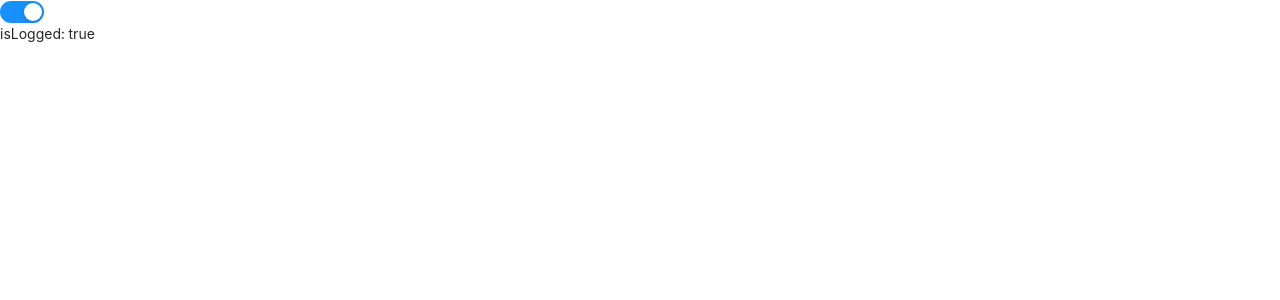
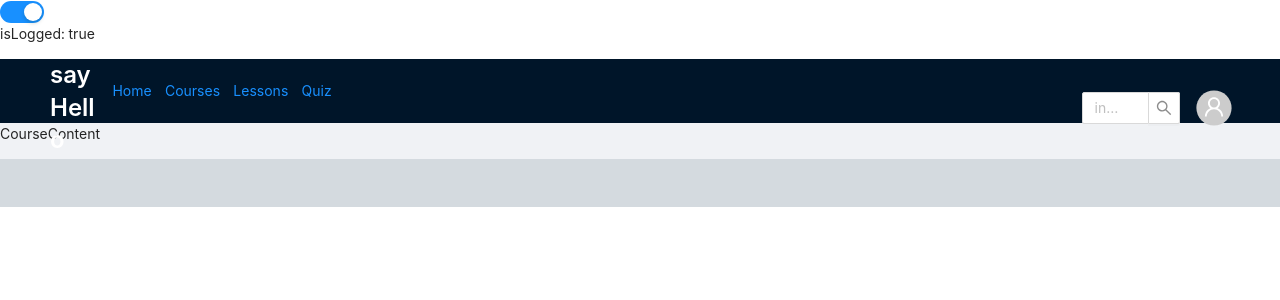
Before and after one commit to antoineGH/sayhello, a React (Create React App) app: page /auth/course/1 in a window 1280 px wide. Before the commit this address had no page. Shown: the top 300 px of the page. Built offline with nearby package versions, Linux system fonts and the light colour scheme.

Commit message:
create route for course content

```diff
--- /dev/null
+++ b/src/components/courseContent/CourseContent.tsx
@@ -0,0 +1,10 @@
+import './style.css'
+
+const CourseContent = () => {
+	return (
+		<>
+			<p>CourseContent</p>
+		</>
+	)
+}
+export default CourseContent
--- a/src/components/quizContent/QuizContent.tsx
+++ b/src/components/quizContent/QuizContent.tsx
@@ -1,7 +1,6 @@
 import { useEffect, useState } from 'react'
 import { Button, Col, Progress, Row, Typography } from 'antd'
 import './style.css'
-import { Option } from 'antd/lib/mentions'
 import { LeftOutlined, RightOutlined } from '@ant-design/icons'
 
 export type Questions = Question[]
--- a/src/routes.tsx
+++ b/src/routes.tsx
@@ -10,6 +10,7 @@ import Register from 'pages/Register'
 import Forgot from 'pages/Forgot'
 import Reset from 'pages/Reset'
 import QuizPage from 'pages/QuizPage'
+import CourseContent from 'components/courseContent/CourseContent'
 
 const routes = (isLogged: Boolean) => [
 	{
@@ -18,6 +19,7 @@ const routes = (isLogged: Boolean) => [
 		children: [
 			{ path: 'home', element: <Home /> },
 			{ path: 'course', element: <Course /> },
+			{ path: 'course/:courseID', element: <CourseContent /> },
 			{ path: 'lesson', element: <Lesson /> },
 			{ path: 'quiz', element: <Quiz /> },
 			{ path: 'quiz/:quizID', element: <QuizPage /> },
```
Also changed, not shown: src/components/courseContent/style.css (added).
